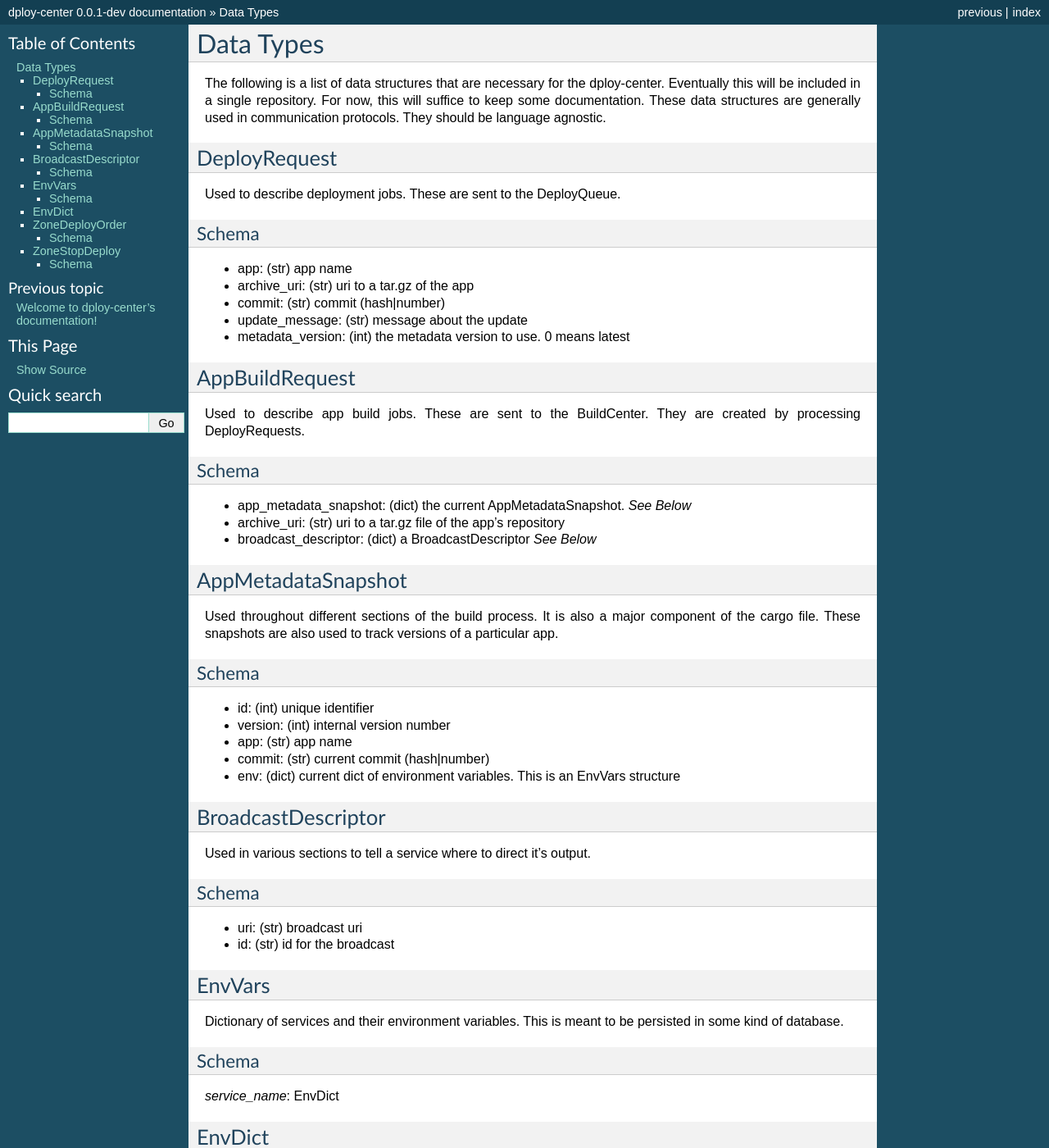
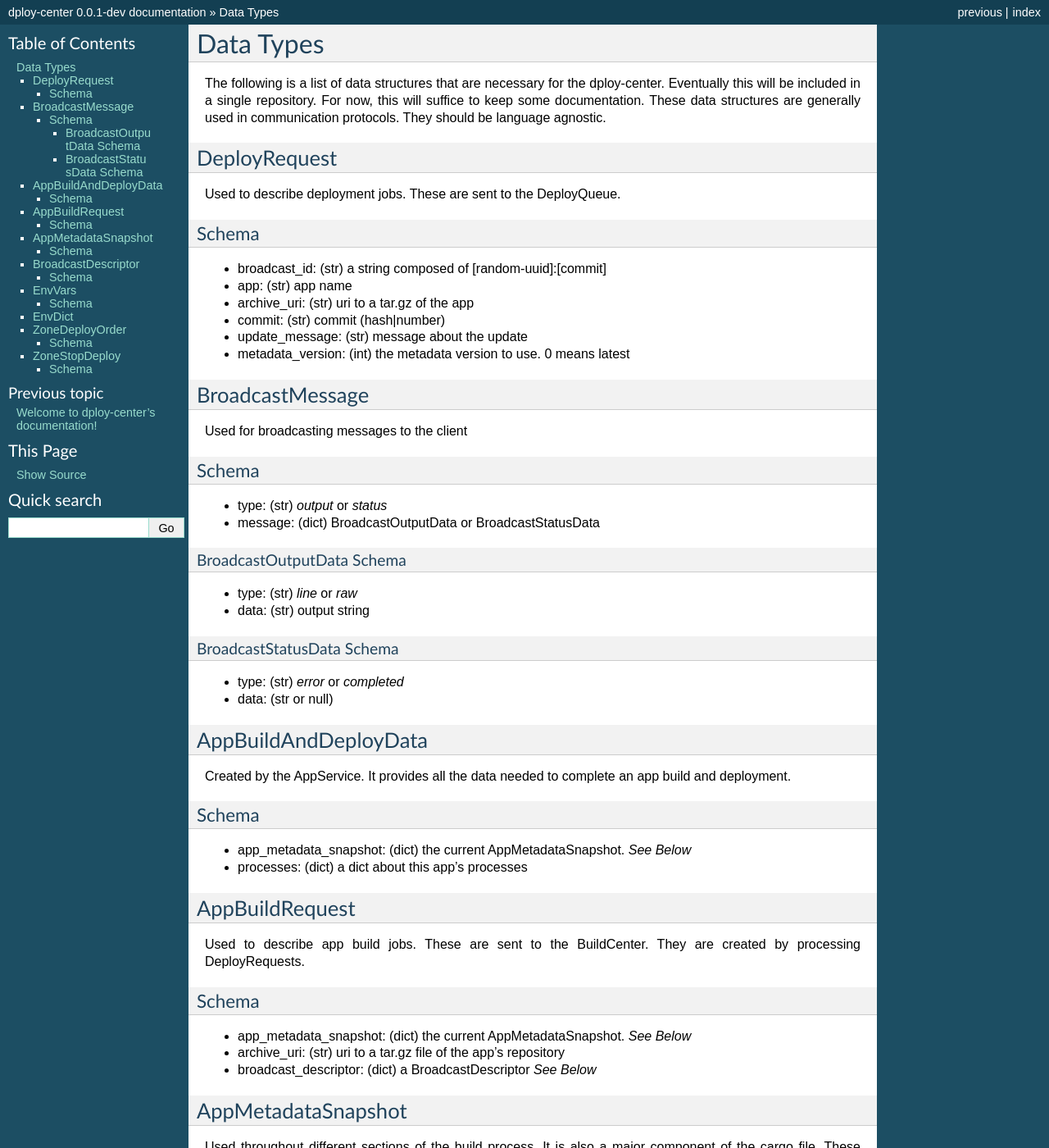
Before and after one commit to ravenac95/dploy-center, a Sphinx documentation site: the page built from docs/datatypes.rst, in a window 1280 px wide and 1400 px high. Shown: the whole window at 82% size. Built offline with Sphinx 7.4.7, drawn with Linux system fonts in a browser that asks for light colours; some of the changed text lies outside the part shown.

Commit message:
Committing updates to code for large test and docs

```diff
--- a/docs/datatypes.rst
+++ b/docs/datatypes.rst
@@ -14,11 +14,49 @@ Used to describe deployment jobs. These are sent to the DeployQueue.
 Schema
 ~~~~~~
 
+- broadcast_id: (str) a string composed of [random-uuid]:[commit]
 - app: (str) app name
 - archive_uri: (str) uri to a tar.gz of the app
 - commit: (str) commit (hash|number)
 - update_message: (str) message about the update
 - metadata_version: (int) the metadata version to use. 0 means latest
+
+
+BroadcastMessage
+----------------
+
+Used for broadcasting messages to the client
+
+Schema
+~~~~~~
+
+- type: (str) *output* or *status*
+- message: (dict) BroadcastOutputData or BroadcastStatusData
+
+BroadcastOutputData Schema
+^^^^^^^^^^^^^^^^^^^^^^^^^^
+
+- type: (str) *line* or *raw*
+- data: (str) output string
+
+BroadcastStatusData Schema
+^^^^^^^^^^^^^^^^^^^^^^^^^^
+
+- type: (str) *error* or *completed*
+- data: (str or null)
+
+
+AppBuildAndDeployData
+---------------------
+
+Created by the AppService. It provides all the data needed to complete an app
+build and deployment.
+
+Schema
+~~~~~~
+
+- app_metadata_snapshot: (dict) the current AppMetadataSnapshot. *See Below*
+- processes: (dict) a dict about this app's processes
 
 
 AppBuildRequest
@@ -45,8 +83,7 @@ a particular app.
 Schema
 ~~~~~~
 
-- id: (int) unique identifier
-- version: (int) internal version number
+- release_version: (int) release version number
 - app: (str) app name
 - commit: (str) current commit (hash|number)
 - env: (dict) current dict of environment variables. This is an EnvVars
```
Also changed, not shown: 3 other files.
